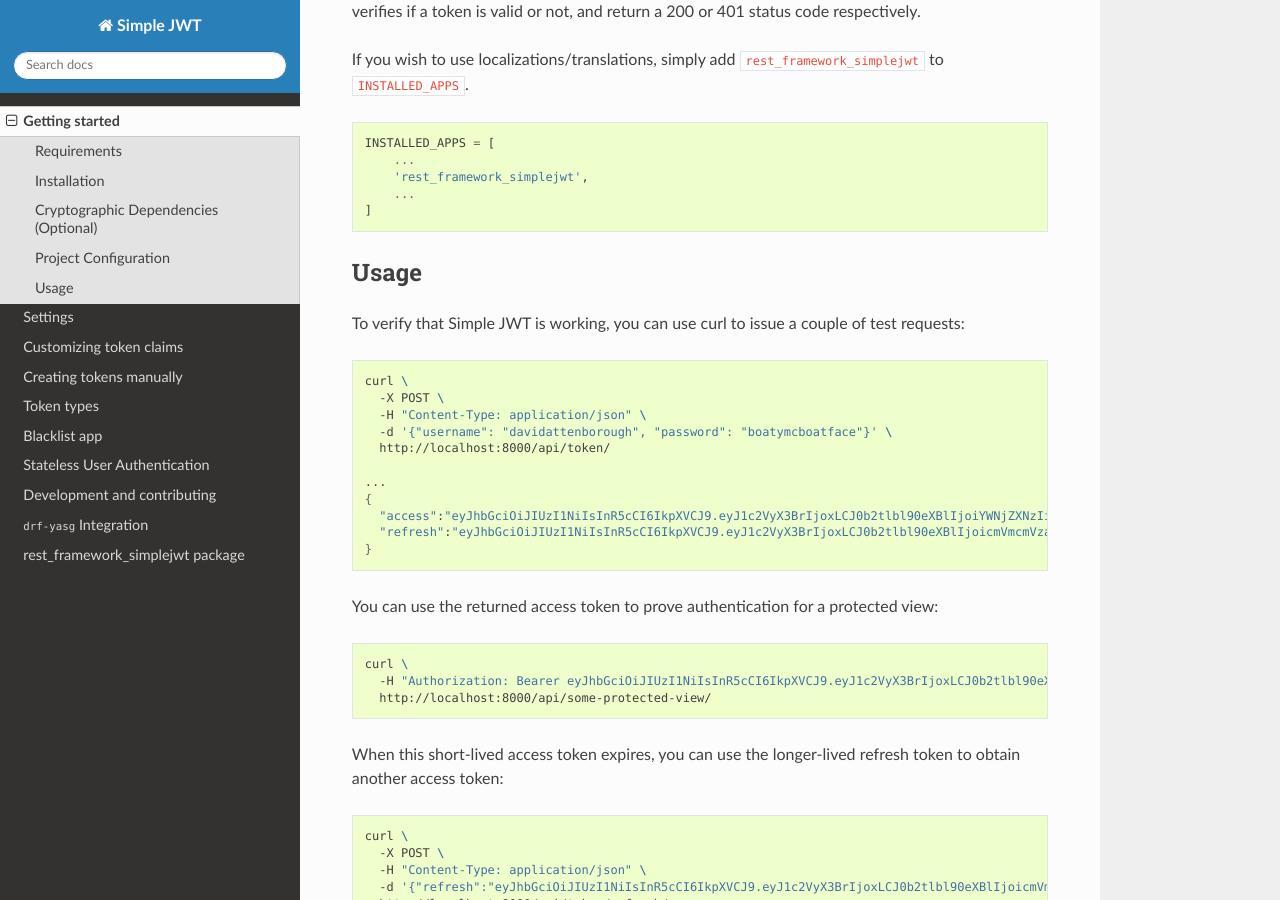
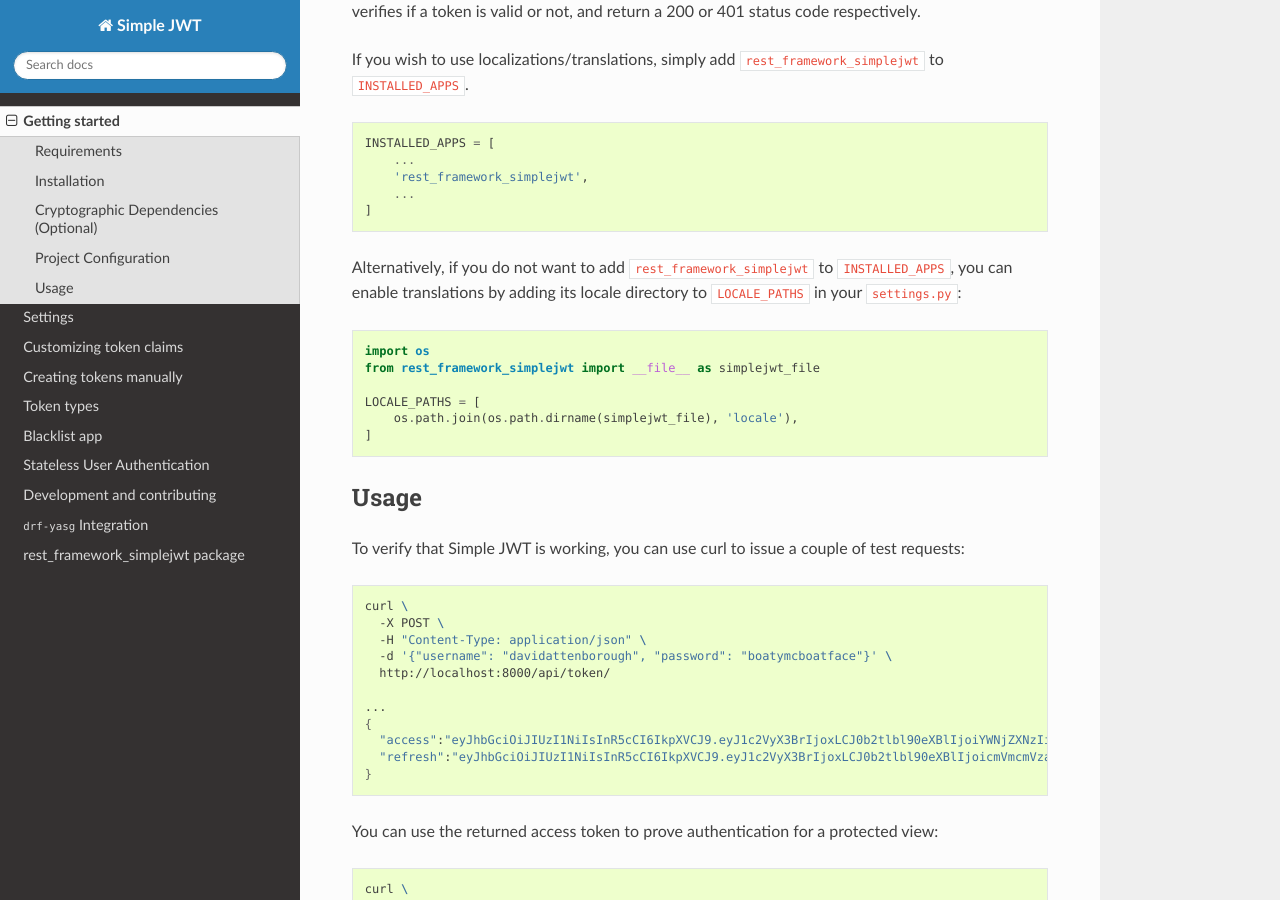
Before and after one commit to jazzband/djangorestframework-simplejwt, a Sphinx documentation site: the page built from docs/getting_started.rst, in a window 1280 px wide and 900 px high, scrolled down 1785 px. Built offline with Sphinx 7.4.7 and the Read the Docs theme 3.1.0, drawn with Linux system fonts in a browser that asks for light colours; the version number could not be read and is left out.

Commit message:
docs: add instructions for enabling translations via LOCALE_PATHS

```diff
--- a/docs/getting_started.rst
+++ b/docs/getting_started.rst
@@ -106,6 +106,19 @@ If you wish to use localizations/translations, simply add
       ...
   ]
 
+Alternatively, if you do not want to add ``rest_framework_simplejwt`` to
+``INSTALLED_APPS``, you can enable translations by adding its locale directory to
+``LOCALE_PATHS`` in your ``settings.py``:
+
+.. code-block:: python
+
+    import os
+    from rest_framework_simplejwt import __file__ as simplejwt_file
+
+    LOCALE_PATHS = [
+        os.path.join(os.path.dirname(simplejwt_file), 'locale'),
+    ]
+
 
 Usage
 -----
```
